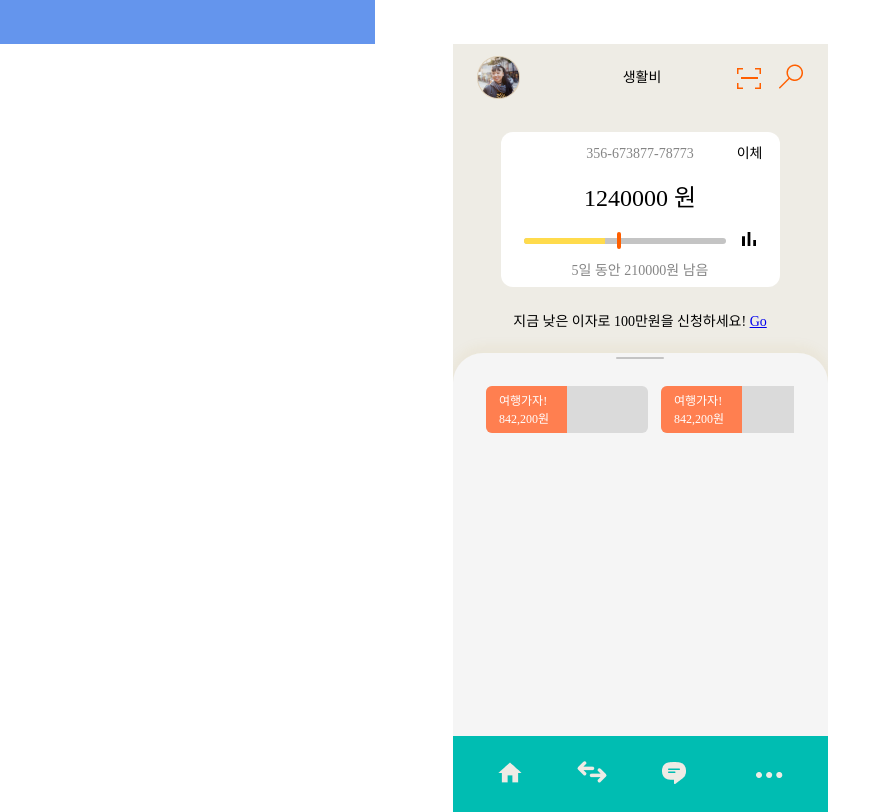
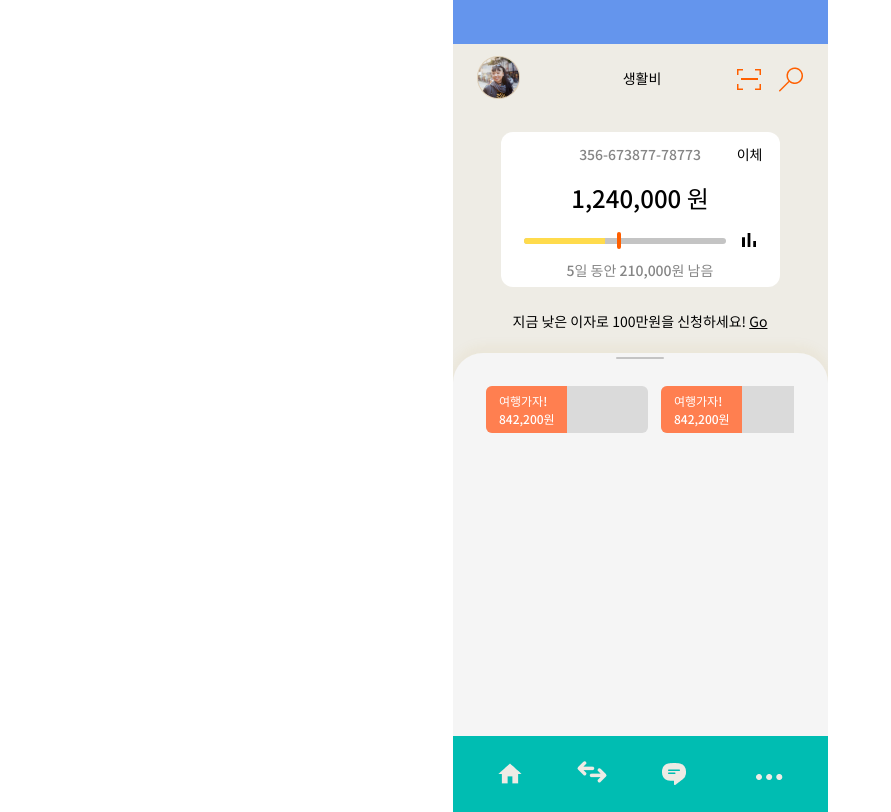
Before and after one commit to GyoHeon/mobile-bank, a website: page index.html in a window 1280 px wide. Shown: the whole page, without its empty margins (0-891 px from the left). Drawn offline with Linux system fonts and the light colour scheme; no server answers.

Commit message:
feat: font change

```diff
--- a/css/main.css
+++ b/css/main.css
@@ -1,6 +1,10 @@
+@import url("https://fonts.googleapis.com/css2?family=Noto+Sans+KR:wght@300;400;500;700&display=swap");
+
 /*COMMON*/
 body {
+  font-family: "Noto Sans KR", sans-serif;
   font-size: 14px;
+  font-weight: 500;
 }
 .view {
   margin: auto;
@@ -12,6 +16,7 @@ body {
   overflow: hidden;
 }
 .status {
+  margin: auto;
   width: 375px;
   height: 44px;
   background-color: cornflowerblue;
@@ -19,6 +24,10 @@ body {
 ::-webkit-scrollbar {
   display: none;
 }
+a {
+  color: #000;
+}
+
 /*NAVIGATION*/
 nav {
   width: 100%;
@@ -82,7 +91,7 @@ nav {
   left: 3.5px;
 }
 .account__header--feature--search {
-  margin-left: 18px;
+  margin: 5px 0 0 18px;
 }
 
 /*MAIN*/
@@ -98,14 +107,12 @@ nav {
   flex-direction: column;
   align-items: center;
 }
-
 .account__main--header {
   width: 100%;
   height: 21px;
   display: flex;
   align-items: center;
 }
-
 .account__main--number {
   font-size: 14px;
   color: #858585;
@@ -166,10 +173,11 @@ nav {
 
 /*ADVERTISEMENT*/
 .account__ad {
+  width: 100%;
   height: 21px;
   line-height: 21px;
   text-align: center;
-  width: 100%;
+  font-weight: 400;
 }
 
 /*CONTENTS*/
@@ -251,7 +259,7 @@ nav {
   font-size: 30px;
   font-weight: 300;
   color: #fff;
-  line-height: 28px;
+  line-height: 20px;
   text-align: center;
   margin-right: 6px;
 }
--- a/index.html
+++ b/index.html
@@ -46,7 +46,7 @@
               <strong class="account__main--number">356-673877-78773</strong>
               <span class="account__main--transfer">이체</span>
             </div>
-            <h1 class="account__main--balance--money">1240000 <span>원</span></h1>
+            <h1 class="account__main--balance--money">1,240,000 <span>원</span></h1>
             <div class="account__main--chart">
               <div class="account__main--chart__bar">
                 <div class="account__main--chart__bar--fill"></div>
@@ -57,7 +57,7 @@
                 <img src="./img/graph.png" alt="graph-icon">
               </div>
             </div>
-            <div class="account__main--rest">5일 동안 210000원 남음</div>
+            <div class="account__main--rest">5일 동안 210,000원 남음</div>
           </div>
           <!--ADVERTISEMENT-->
           <div class="account__ad">
```
